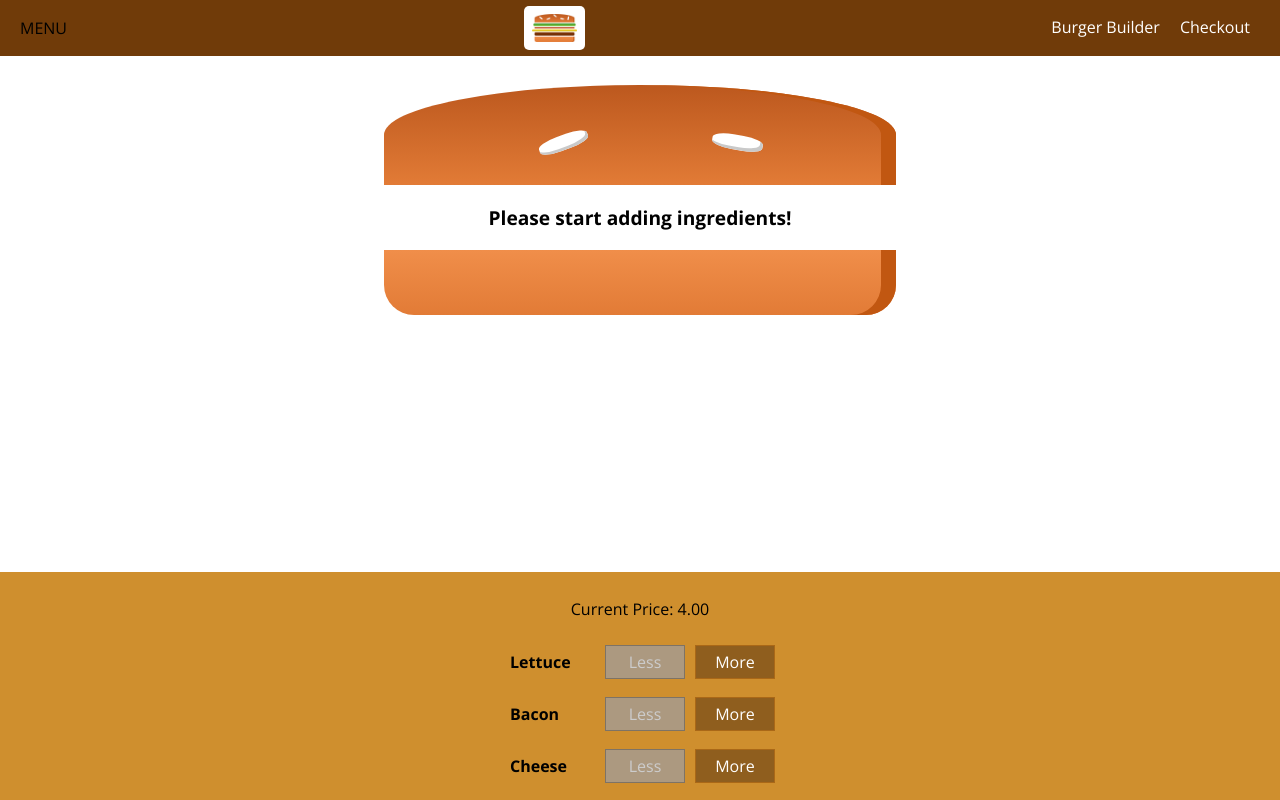
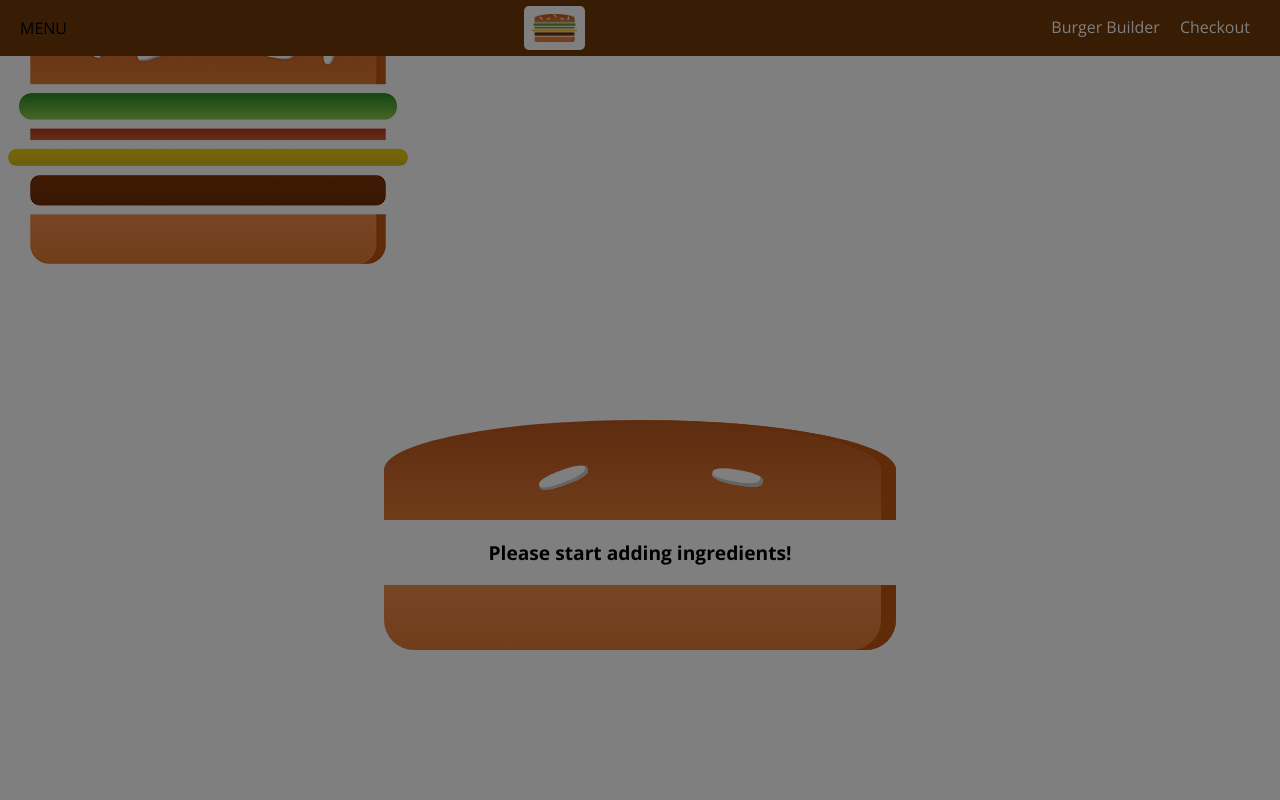
Before and after one commit to dghazi12/Build-A-Burger, a React (Create React App) app: page / in a window 1280 px wide. Shown: the top 800 px of the page. Built offline with nearby package versions, Linux system fonts and the light colour scheme.

Commit message:
reusing/clearing backdrop

```diff
--- a/src/components/Layout/Layout.js
+++ b/src/components/Layout/Layout.js
@@ -1,4 +1,4 @@
-import React from 'react';
+import React, { Component } from 'react';
 
 import Aux from '../../hoc/Aux';
 import Toolbar from '../Navigation/Toolbar/Toolbar';
@@ -8,14 +8,29 @@
     marginTop: '72px'
 }
 
-const layout = (props) => (
-    <Aux>
-        <Toolbar />
-        <SideDrawer />
-        <main style={Content}>
-            {props.children}
-        </main>
-    </Aux>
-);
+class Layout extends Component {
 
-export default layout;
+    state = {
+        showSideDrawer: true
+    }
+
+    SideDrawerClosedHandler = () => {
+        this.setState({showSideDrawer: false});
+    }
+
+    render() {
+        return (
+            <Aux>
+                <Toolbar />
+                <SideDrawer
+                    open={this.state.showSideDrawer}
+                    closed={this.SideDrawerClosedHandler} />
+                <main style={Content}>
+                    {this.props.children}
+                </main>
+            </Aux>
+        )
+    }
+}
+
+export default Layout;
--- a/src/components/Navigation/NavigationItems/NavigationItem/NavigationItem.css
+++ b/src/components/Navigation/NavigationItems/NavigationItem/NavigationItem.css
@@ -1,4 +1,27 @@
 .NavigationItem {
+    margin: 10px 0;
+    box-sizing: border-box;
+    display: block;
+    width: 100%;
+}
+
+.NavigationItem a {
+    color: #8F5C2C;
+    text-decoration: none;
+    width: 100%;
+    box-sizing: border-box;
+    display: block;
+}
+
+.NavigationItem a:hover
+.NavigationItem a:active
+.NavigationItem a.active {
+    color: #40A4C8;
+}
+
+
+
+/* .NavigationItem {
     margin: 0;
     box-sizing: border-box;
     display: flex;
@@ -22,4 +45,29 @@
     background-color: #8F5C2C;
     border-bottom: 4px solid #40A4C8;
     color: white;
+} */
+
+@media (min-width: 500px) {
+    .NavigationItem {
+        margin: 0;
+        display: flex;
+        height: 100%;
+        width: auto;
+        align-items: center;
+    }
+
+    .NavigationItem a {
+        color: white;
+        height: 100%;
+        padding: 16px 10px;
+        border-bottom: 4px solid transparent;
+    }
+
+    .NavigationItem a:hover
+    .NavigationItem a:active
+    .NavigationItem a.active {
+        background-color: #8F5C2C;
+        border-bottom: 4px solid #40A4C8;
+        color: white;
+    }
 }
--- a/src/components/Navigation/NavigationItems/NavigationItems.css
+++ b/src/components/Navigation/NavigationItems/NavigationItems.css
@@ -3,7 +3,13 @@
     padding: 0;
     list-style: none;
     display: flex;
+    flex-flow: column;
     align-items: center;
     height: 100%;
+}
 
+@media (min-width: 500px) {
+    .NavigationItems {
+        flex-flow: row;
+    }
 }
--- a/src/components/Navigation/SideDrawer/SideDrawer.js
+++ b/src/components/Navigation/SideDrawer/SideDrawer.js
@@ -1,17 +1,27 @@
 import React from 'react';
 
 import Logo from '../../Logo/Logo';
-import NavigationItems from '../NavigationItems/NavigationItems'
-import './SideDrawer.css'
+import NavigationItems from '../NavigationItems/NavigationItems';
+import classes from'./SideDrawer.css';
+import Backdrop from '../../UI/Backdrop/Backdrop';
+import Aux from '../../../hoc/Aux';
 
 const sideDrawer = (props) => {
+    let attachedClasses = [classes.SideDrawer, classes.Close]
+    if (props.open) {
+        attachedClasses = [classes.SideDrawer, classes.Open];
+    }
+
     return (
-        <div className='SideDrawer'>
-                <Logo height="11%" />
-            <nav>
-                <NavigationItems />
-            </nav>
-        </div>
+        <Aux>
+            <Backdrop show={props.open} clicked={props.closed}/>
+            <div className={attachedClasses}>
+                    <Logo height="11%" margin-bottom="32px" />
+                <nav>
+                    <NavigationItems />
+                </nav>
+            </div>
+        </Aux>
     )
 };
 
--- a/src/components/Navigation/Toolbar/Toolbar.css
+++ b/src/components/Navigation/Toolbar/Toolbar.css
@@ -20,3 +20,9 @@
 .Logo {
     height: 80%;
 }
+
+@media (max-width: 499px) {
+    .DesktopOnly{
+        display: none;
+    }
+}
--- a/src/components/Navigation/Toolbar/Toolbar.js
+++ b/src/components/Navigation/Toolbar/Toolbar.js
@@ -8,7 +8,7 @@
     <header className='Toolbar'>
         <div>MENU</div>
             <Logo height='80%' />
-        <nav>
+        <nav className="DesktopOnly">
             <NavigationItems />
         </nav>
     </header>
```
Also changed, not shown: 1 other file (tests, documents, lock files or other folders).
